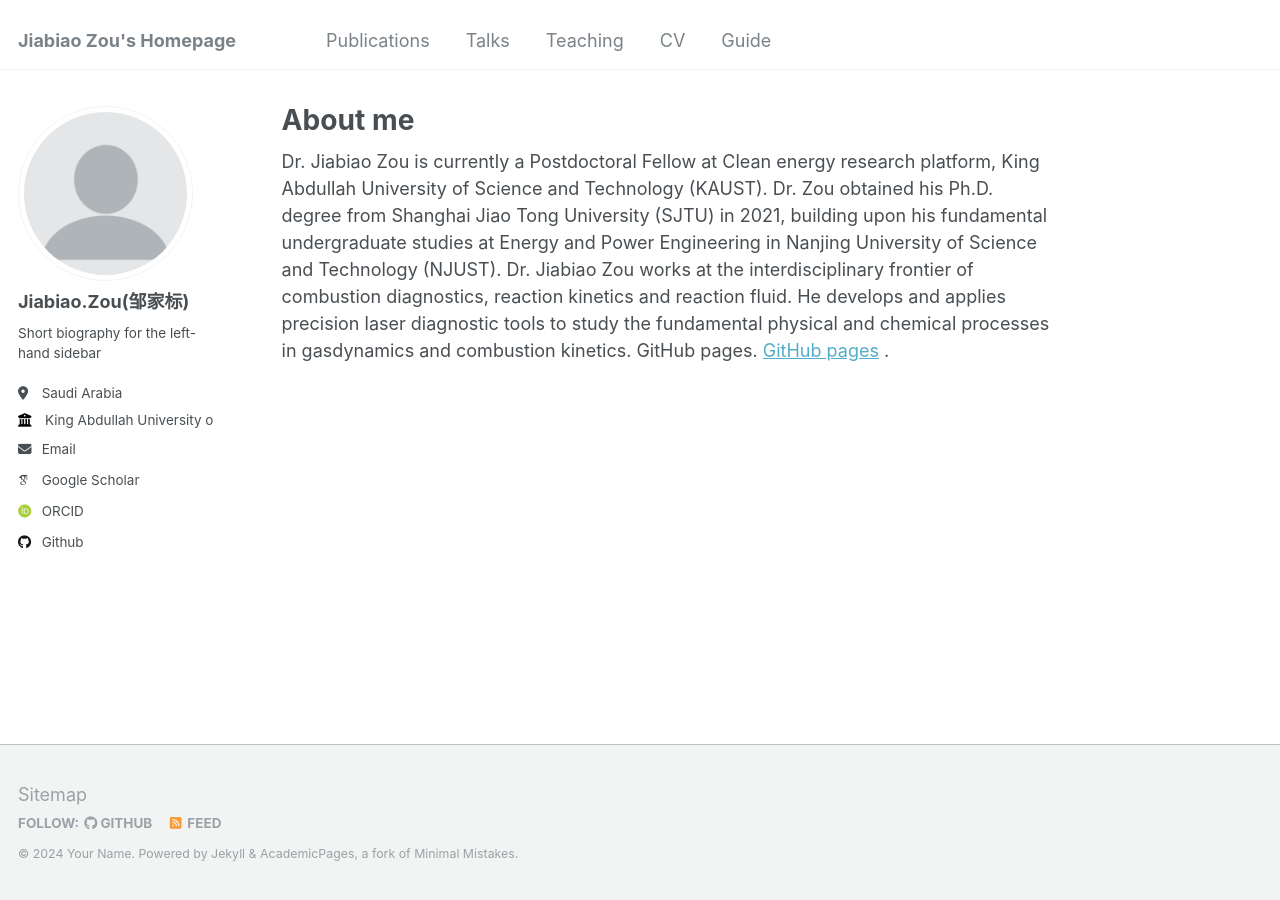
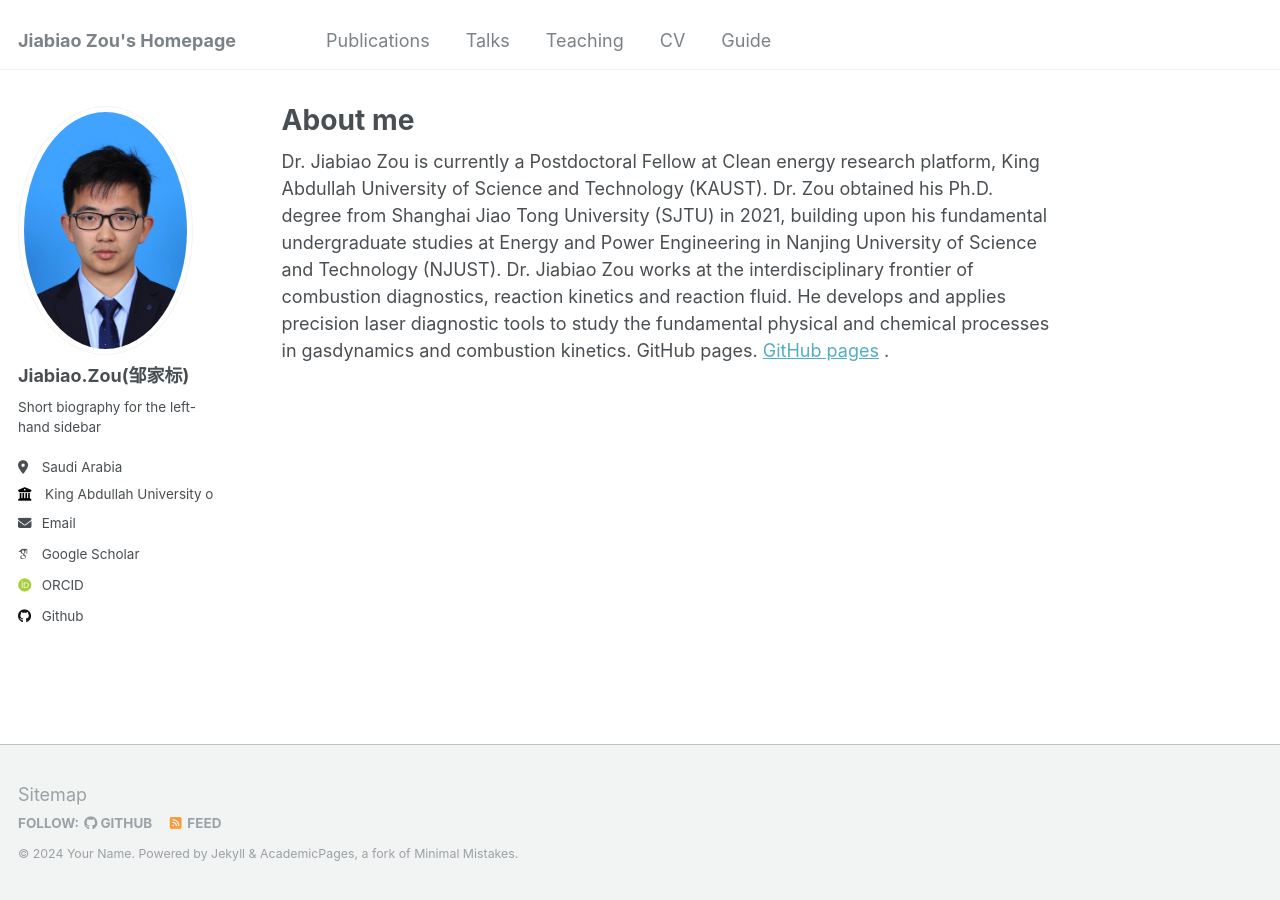
Before and after one commit to zouj-0124/zouj0124, a Jekyll site: the page built from _pages/about.md, in a window 1280 px wide. Built offline with Jekyll 4.4.1, drawn with Linux system fonts in a browser that asks for light colours; some web fonts are replaced.

Commit message:
Update _config.yml

```diff
--- a/_config.yml
+++ b/_config.yml
@@ -21,7 +21,7 @@ repository               : "academicpages/academicpages.github.io"
 #               Additional customization can be done by editing /_includes/author-profile.html
 author:
   # Biographic information
-  avatar           : "profile.png"
+  avatar           : "zouj.png"
   name             : "Jiabiao.Zou(邹家标)"
   pronouns         : # example: "she/her"
   bio              : "Short biography for the left-hand sidebar"
```
